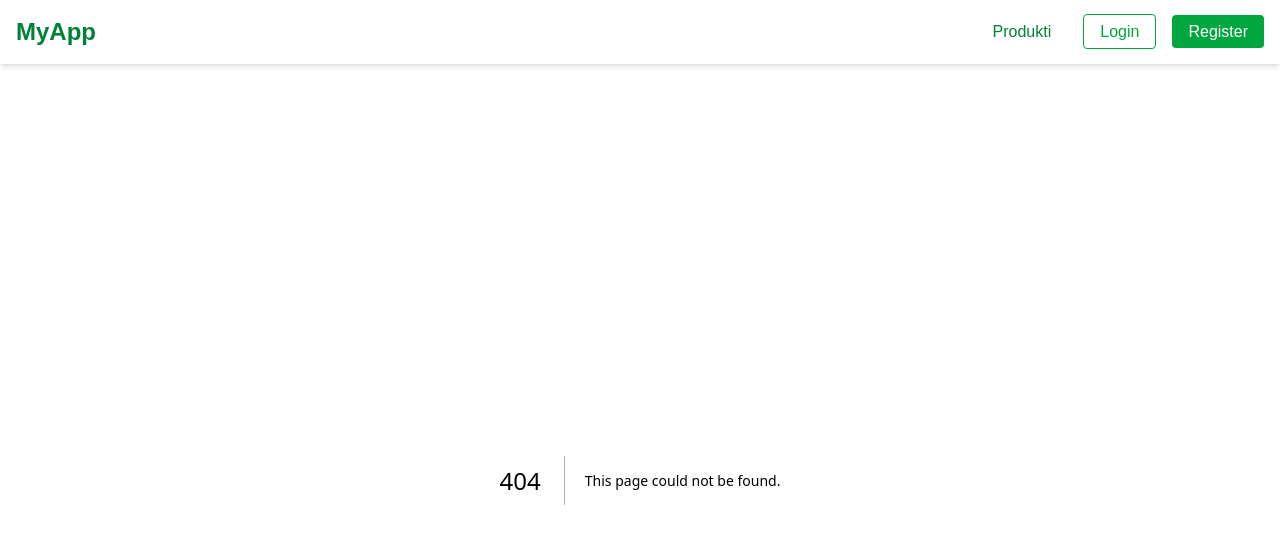
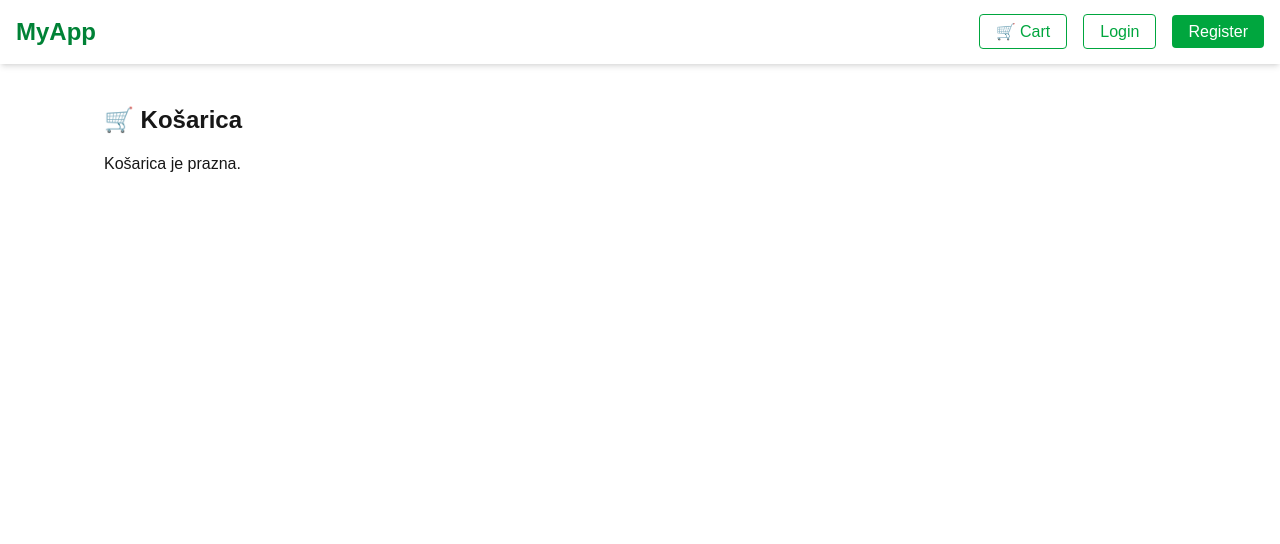
Before and after one commit to TalonBot/LocalLoop, a Next.js app in the folder frontend/: page /cart in a window 1280 px wide. Before the commit this address had no page. Shown: the top 544 px of the page. Built offline with nearby package versions, Linux system fonts and the light colour scheme.

Commit message:
Dodajanje kosarico

```diff
--- /dev/null
+++ b/frontend/src/app/cart/page.tsx
@@ -0,0 +1,48 @@
+
+'use client';
+
+import { useEffect, useState } from 'react';
+
+type Product = {
+  id: string;
+  name: string;
+  description: string;
+  category: string;
+  price: number;
+  quantity_available: number;
+  unit: string;
+  is_available: boolean;
+};
+
+export default function CartPage() {
+  const [cartItems, setCartItems] = useState<Product[]>([]);
+
+  useEffect(() => {
+    // Preberi iz localStorage
+    const stored = localStorage.getItem('cart');
+    if (stored) {
+      setCartItems(JSON.parse(stored));
+    }
+  }, []);
+
+  return (
+    <main className="p-6">
+      <h1 className="text-2xl font-bold mb-4">🛒 Košarica</h1>
+      {cartItems.length === 0 ? (
+        <p>Košarica je prazna.</p>
+      ) : (
+        <ul className="space-y-4">
+          {cartItems.map((item, index) => (
+            <li key={index} className="border p-4 rounded">
+              <h2 className="font-semibold text-lg">{item.name}</h2>
+              <p>Kategorija: {item.category}</p>
+              <p>Cena: €{item.price}</p>
+              <p>Količina: {item.quantity_available} {item.unit}</p>
+              <p>Opis: {item.description}</p>
+            </li>
+          ))}
+        </ul>
+      )}
+    </main>
+  );
+}
--- a/frontend/src/app/dashboard/page.tsx
+++ b/frontend/src/app/dashboard/page.tsx
@@ -67,12 +67,22 @@ const handleSubmitProduct = async () => {
       await createProduct(newProduct);
       alert('✅ Product added!');
     }
+        addToCart(newProduct as Product); // ZA SHRANJEVANJUE V LOCALSTORAGE
+
     setShowForm(false);
     fetchProducts();
   } catch (err) {
     console.error('Submit failed:', err);
     alert('❌ Failed to submit product');
   }
+};
+
+// Dodajanje v kosarico localStorage
+const addToCart = (product: Product) => {
+  const existing = localStorage.getItem('cart');
+  const cart = existing ? JSON.parse(existing) : [];
+  cart.push(product);
+  localStorage.setItem('cart', JSON.stringify(cart));
 };
 
 
--- a/frontend/src/components/Navbar.tsx
+++ b/frontend/src/components/Navbar.tsx
@@ -12,7 +12,12 @@ export default function Navbar() {
           href="/product"
           className="px-4 py-2 text-green-700 hover:text-green-900 transition"
         >
-          Produkti
+        </Link>
+        <Link
+          href="/cart"
+          className="px-4 py-2 border border-green-600 text-green-600 rounded hover:bg-green-600 hover:text-white transition"
+        >
+          🛒 Cart
         </Link>
         <Link
           href="/login"
```
